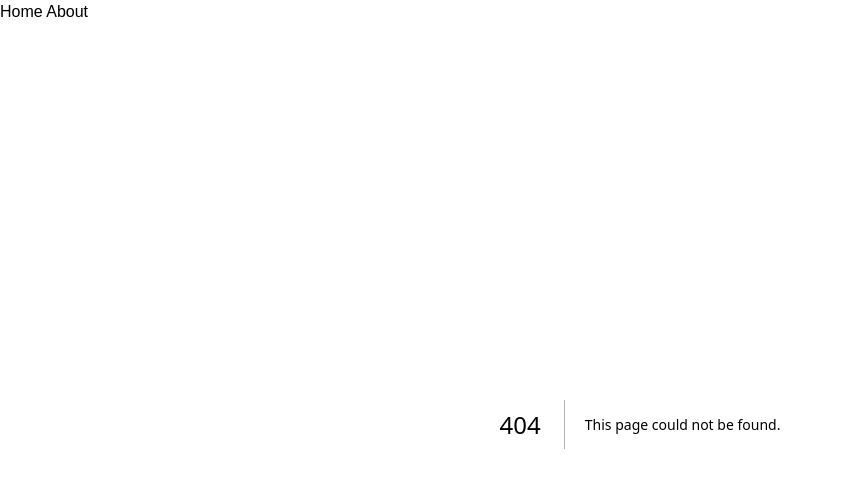
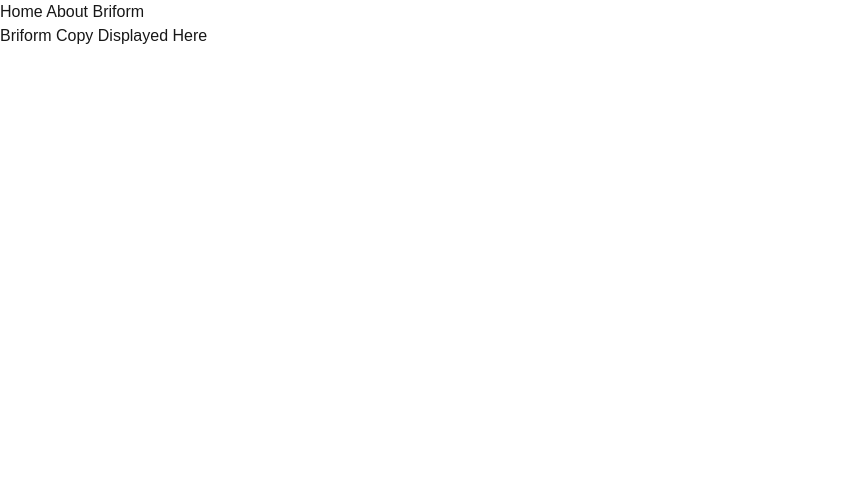
Before and after one commit to cfinley6-vols/seniordesign39, a Next.js app in the folder music-app/: page /briform in a window 1280 px wide. Before the commit this address had no page. Shown: the top 488 px of the page, without its empty margins (0-842 px from the left). Built offline with nearby package versions, Linux system fonts and the light colour scheme.

Commit message:
initial commit for frontend for Briform

```diff
--- /dev/null
+++ b/music-app/src/app/briform/page.tsx
@@ -0,0 +1,9 @@
+export default function Briform() {
+	return (
+		<div>
+			<h1>
+				Briform Copy Displayed Here
+			</h1>
+		</div>
+	);
+}
--- a/music-app/src/app/layout.tsx
+++ b/music-app/src/app/layout.tsx
@@ -32,6 +32,7 @@ export default function RootLayout({
 			{" "}
 			<Link href={"/"}> Home </Link>
 			<Link href={"/about"}> About </Link>
+			<Link href={"/briform"}> Briform </Link>
 		</div>
 
         {children}
```
